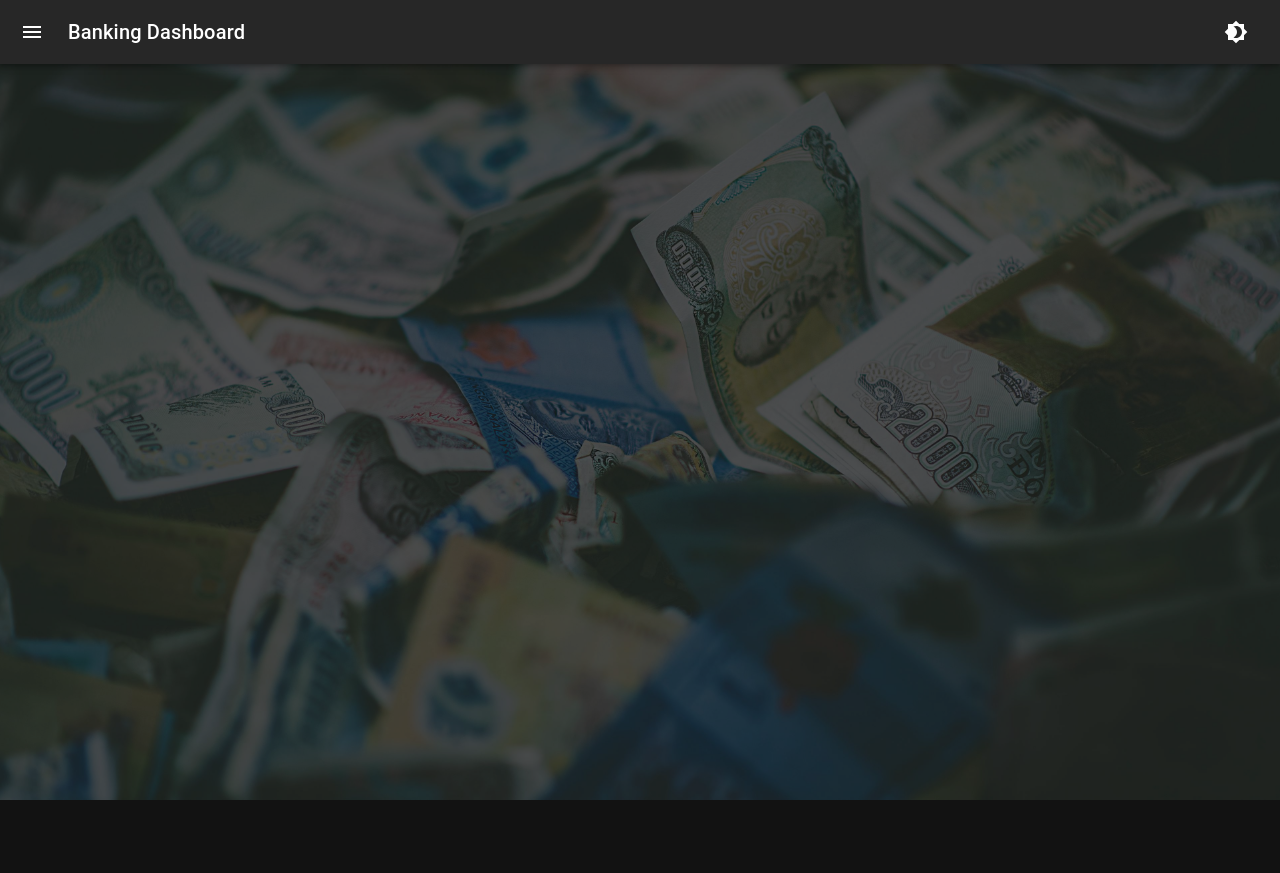
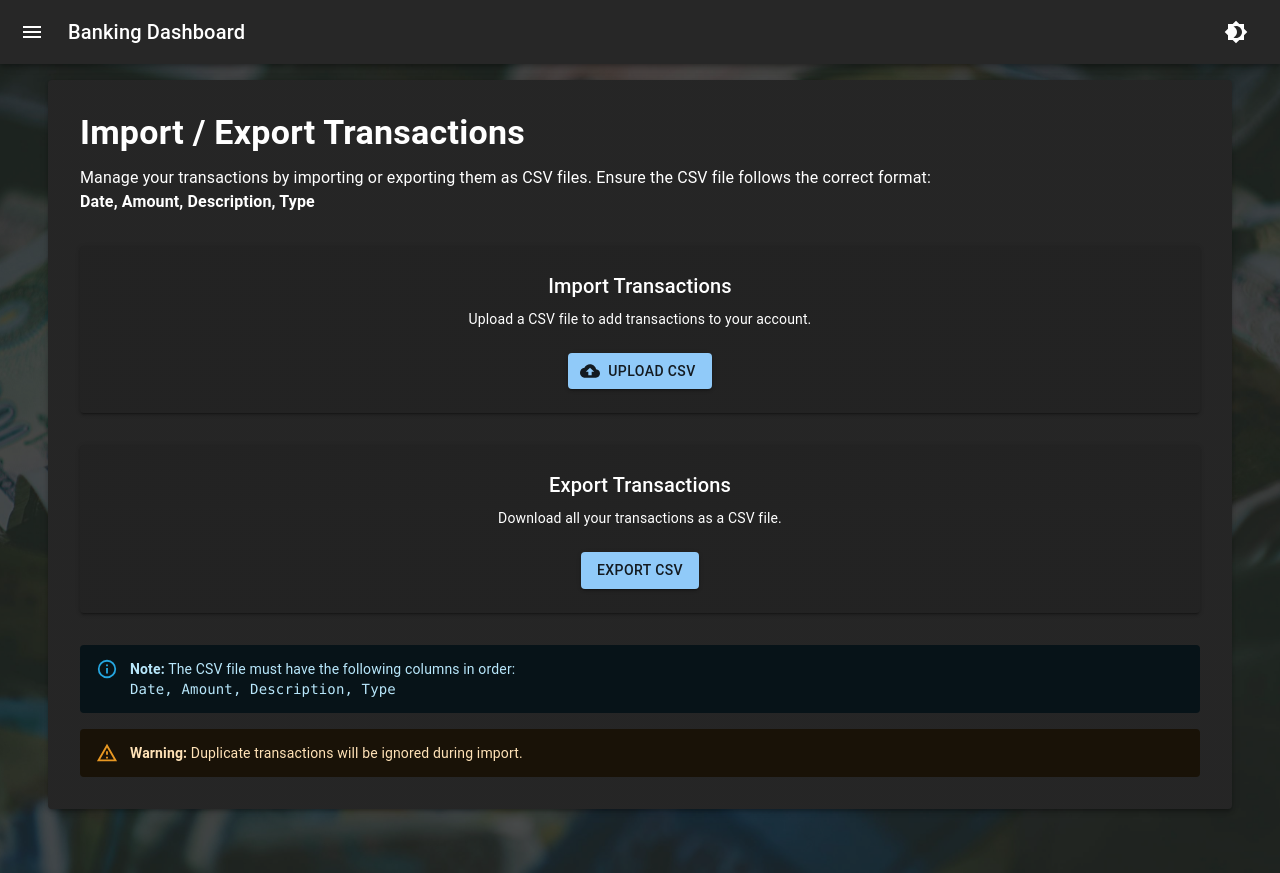
Before and after one commit to amirzaghari/banking-dashboard, a React (Create React App) app: page /import-export in a window 1280 px wide. Before the commit this address had no page. Before the commit the page ends 800 px from the top, so only its background shows below. Built offline with nearby package versions, Linux system fonts and the light colour scheme.

Commit message:
ImportExportPage and all functionalities added

```diff
--- a/src/App.tsx
+++ b/src/App.tsx
@@ -4,6 +4,7 @@ import DashboardPage from "./pages/DashboardPage";
 import TransactionPage from "./pages/TransactionPage";
 import Layout from "./components/Layout";
 import "./App.css";
+import ImportExportPage from "./pages/ImportExportPage";
 
 const App: React.FC = () => {
     return (
@@ -13,6 +14,7 @@ const App: React.FC = () => {
                     <Routes>
                         <Route path="/" element={<DashboardPage />} />
                         <Route path="/transactions" element={<TransactionPage />} />
+                        <Route path="/import-export" element={<ImportExportPage />} />
                     </Routes>
                 </Layout>
             </div>
--- a/src/components/CsvHandler.tsx
+++ b/src/components/CsvHandler.tsx
@@ -1,8 +1,17 @@
+import React, { useImperativeHandle, forwardRef } from "react";
 import Papa from "papaparse";
 import useTransactionStore, { Transaction } from "../store/transactionStore";
 
-const CsvHandler = () => {
+interface CsvHandlerProps {}
+
+export interface CsvHandlerRef {
+    handleExport: () => void;
+    handleImport: (e: React.ChangeEvent<HTMLInputElement>) => void;
+}
+
+const CsvHandler = forwardRef<CsvHandlerRef, CsvHandlerProps>((props, ref) => {
     const { transactions, addTransaction } = useTransactionStore();
+    const [error, setError] = React.useState<string | null>(null);
 
     const handleExport = () => {
         const csvData = transactions.map((t: Transaction) => ({
@@ -25,36 +34,75 @@ const CsvHandler = () => {
         const file = e.target.files?.[0];
         if (!file) return;
 
+        setError(null);
+
         Papa.parse(file, {
+            header: true,
             complete: (result) => {
-                const parsedTransactions = result.data as string[][];
-                parsedTransactions.shift(); // Remove header
+                const parsedTransactions = result.data as any[];
+                const newTransactions: Transaction[] = [];
 
-                parsedTransactions.forEach((row) => {
-                    const [date, amount, description, type] = row;
-                    if (!date || !amount || !description || !type) return;
+                parsedTransactions.forEach((row, index) => {
+                    const { Date, Amount, Description, Type } = row;
 
-                    addTransaction({
+                    if (!Date || !Amount || !Description || !Type) {
+                        setError(`Row ${index + 1} is missing required fields.`);
+                        return;
+                    }
+
+                    const amount = parseFloat(Amount);
+                    if (isNaN(amount)) {
+                        setError(`Row ${index + 1} has an invalid amount.`);
+                        return;
+                    }
+
+                    if (Type !== "Deposit" && Type !== "Withdrawal") {
+                        setError(`Row ${index + 1} has an invalid transaction type.`);
+                        return;
+                    }
+
+                    const isDuplicate = transactions.some(
+                        (t) =>
+                            t.date === Date &&
+                            t.amount === amount &&
+                            t.description === Description &&
+                            t.type === Type
+                    );
+
+                    if (isDuplicate) {
+                        setError(`Row ${index + 1} is a duplicate transaction.`);
+                        return;
+                    }
+
+                    newTransactions.push({
                         id: Date.now().toString(),
-                        date,
-                        amount: parseFloat(amount),
-                        description,
-                        type: type as "Deposit" | "Withdrawal",
+                        date: Date,
+                        amount,
+                        description: Description,
+                        type: Type as "Deposit" | "Withdrawal",
                     });
                 });
+
+                if (newTransactions.length > 0) {
+                    newTransactions.forEach((t) => addTransaction(t));
+                }
             },
-            header: true,
+            error: (err) => {
+                setError("Failed to parse the CSV file. Please check the file format.");
+            },
         });
     };
 
+    useImperativeHandle(ref, () => ({
+        handleExport,
+        handleImport,
+    }));
+
     return (
         <div>
-            <h2>CSV Import/Export</h2>
-            <label htmlFor="file-upload">Upload CSV</label>
-            <input id="file-upload" type="file"/>
-            <button onClick={handleExport}>Export CSV</button>
+            {error && <p style={{ color: "red" }}>{error}</p>}
         </div>
     );
-};
+});
 
 export default CsvHandler;
--- a/src/components/Navigation.tsx
+++ b/src/components/Navigation.tsx
@@ -1,6 +1,7 @@
 import { Drawer, List, ListItem, ListItemButton, ListItemIcon, ListItemText } from "@mui/material";
 import DashboardIcon from "@mui/icons-material/Dashboard";
 import ReceiptIcon from "@mui/icons-material/Receipt";
+import ImportExportIcon from "@mui/icons-material/ImportExport";
 import { Link } from "react-router-dom";
 
 const Navigation = ({ open, onClose }: { open: boolean; onClose: () => void }) => {
@@ -23,6 +24,14 @@ const Navigation = ({ open, onClose }: { open: boolean; onClose: () => void }) =
                         <ListItemText primary="Transactions" />
                     </ListItemButton>
                 </ListItem>
+                <ListItem disablePadding>
+                    <ListItemButton component={Link} to="/import-export" onClick={onClose}>
+                        <ListItemIcon>
+                            <ImportExportIcon /> {/* Updated icon */}
+                        </ListItemIcon>
+                        <ListItemText primary="Import/Export" />
+                    </ListItemButton>
+                </ListItem>
             </List>
         </Drawer>
     );
--- a/src/components/TransactionList.tsx
+++ b/src/components/TransactionList.tsx
@@ -151,6 +151,7 @@ const TransactionList: React.FC<TransactionListProps> = ({ editable }) => {
                             <TextField
                                 label="To"
                                 type="date"
+                                InputLabelProps={{ shrink: true }}
                                 value={dateTo}
                                 onChange={e => setDateTo(e.target.value)}
                                 fullWidth
--- /dev/null
+++ b/src/pages/ImportExportPage.tsx
@@ -0,0 +1,104 @@
+import React, { useRef } from "react";
+import { Container, Typography, Box, Button, Paper, Alert, Stack } from "@mui/material";
+import CsvHandler, { CsvHandlerRef } from "../components/CsvHandler"; // Ensure CsvHandler is imported
+import CloudUploadIcon from "@mui/icons-material/CloudUpload";
+
+const ImportExportPage = () => {
+    const csvHandlerRef = useRef<CsvHandlerRef | null>(null);
+    const fileInputRef = useRef<HTMLInputElement | null>(null);
+
+    const handleExport = () => {
+        if (csvHandlerRef.current) {
+            csvHandlerRef.current.handleExport();
+        }
+    };
+
+    const handleFileUploadClick = () => {
+        if (fileInputRef.current) {
+            fileInputRef.current.click();
+        }
+    };
+
+    return (
+        <Container maxWidth="xl" sx={{ mt: 4, mb: 4 }}>
+            <Paper elevation={3} sx={{ p: 4 }}>
+                <Typography variant="h4" component="h1" gutterBottom sx={{ fontWeight: "bold" }}>
+                    Import / Export Transactions
+                </Typography>
+
+                <Typography variant="body1" sx={{ mb: 4 }}>
+                    Manage your transactions by importing or exporting them as CSV files. Ensure the CSV file follows the
+                    correct format:
+                    <br />
+                    <strong>Date, Amount, Description, Type</strong>
+                </Typography>
+
+                <Box sx={{ width: "100%" }}>
+                    <Stack spacing={4}>
+                        <Paper elevation={2} sx={{ p: 3 }}>
+                            <Typography variant="h6" component="h2" gutterBottom align="center">
+                                Import Transactions
+                            </Typography>
+                            <Typography variant="body2" paragraph align="center" sx={{ mb: 3 }}>
+                                Upload a CSV file to add transactions to your account.
+                            </Typography>
+                            <Box display="flex" justifyContent="center">
+                                <input
+                                    type="file"
+                                    accept=".csv"
+                                    ref={fileInputRef}
+                                    style={{ display: "none" }}
+                                    onChange={(e) => {
+                                        if (csvHandlerRef.current) {
+                                            csvHandlerRef.current.handleImport(e);
+                                        }
+                                    }}
+                                />
+                                <Button
+                                    variant="contained"
+                                    color="primary"
+                                    startIcon={<CloudUploadIcon />}
+                                    onClick={handleFileUploadClick}
+                                >
+                                    Upload CSV
+                                </Button>
+                            </Box>
+                            <CsvHandler ref={csvHandlerRef} /> {/* Add CsvHandler here */}
+                        </Paper>
+
+                        <Paper elevation={2} sx={{ p: 3 }}>
+                            <Typography variant="h6" component="h2" gutterBottom align="center">
+                                Export Transactions
+                            </Typography>
+                            <Typography variant="body2" paragraph align="center" sx={{ mb: 3 }}>
+                                Download all your transactions as a CSV file.
+                            </Typography>
+                            <Box display="flex" justifyContent="center">
+                                <Button variant="contained" color="primary" onClick={handleExport}>
+                                    Export CSV
+                                </Button>
+                            </Box>
+                        </Paper>
+                    </Stack>
+                </Box>
+
+                <Box mt={4}>
+                    <Alert severity="info" sx={{ mb: 2 }}>
+                        <Typography variant="body2">
+                            <strong>Note:</strong> The CSV file must have the following columns in order:
+                            <br />
+                            <code>Date, Amount, Description, Type</code>
+                        </Typography>
+                    </Alert>
+                    <Alert severity="warning">
+                        <Typography variant="body2">
+                            <strong>Warning:</strong> Duplicate transactions will be ignored during import.
+                        </Typography>
+                    </Alert>
+                </Box>
+            </Paper>
+        </Container>
+    );
+};
+
+export default ImportExportPage;
```
